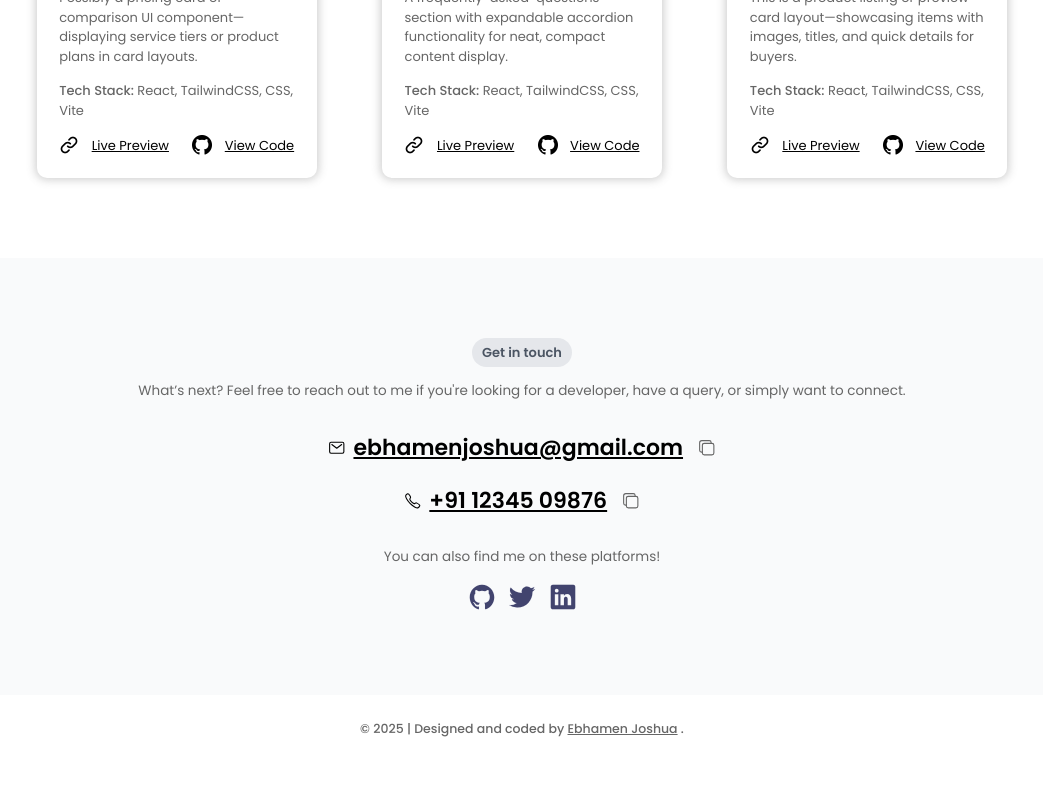
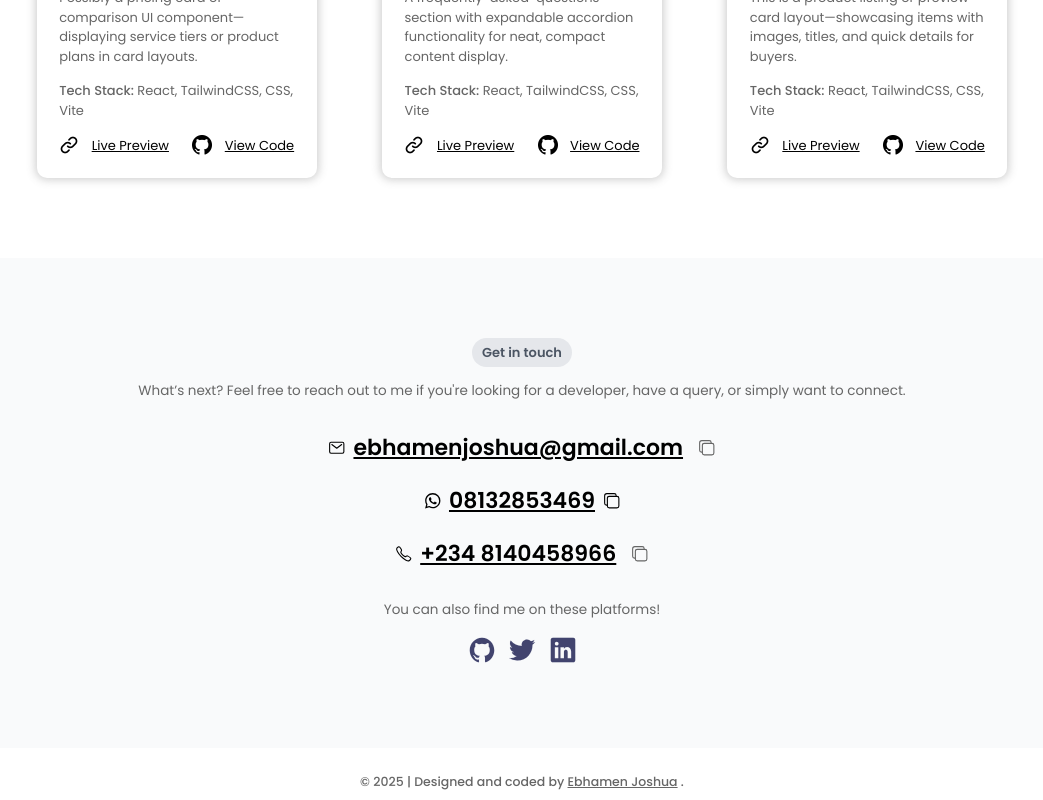
Before and after one commit to Isaacjosh23/Portfolio, a React (Vite) app: page / in a window 1280 px wide. Shown: the part 3684-4484 px from the top of the page, without its empty margins (118-1161 px from the left). Before the commit the page ends 4431 px from the top, so only its background shows below. Built offline with nearby package versions, Linux system fonts and the light colour scheme.

Commit message:
anime bug unresolved

```diff
--- a/src/components/hooks/useResponsiveAmount.jsx
+++ b/src/components/hooks/useResponsiveAmount.jsx
@@ -7,7 +7,7 @@ const useResponsiveAmount = () => {
 
   useEffect(() => {
     const handleResize = () => {
-      setAmount(window.innerWidth <= 425 ? 0.05 : 0.4);
+      setAmount(window.innerWidth <= 425 ? 0.05 : 0.2);
     };
     window.addEventListener("resize", handleResize);
     return () => window.removeEventListener("resize", handleResize);
--- a/src/components/molecules/GetInTouch.jsx
+++ b/src/components/molecules/GetInTouch.jsx
@@ -81,16 +81,31 @@ const GetInTouch = () => {
             ></ion-icon>
           </motion.div>
 
+          <motion.div variants={slideLeftVariant}>
+            <a
+              href="https://api.whatsapp.com/send?phone=2348132853469&text=Hi%20Joshua%2C%0A%0AMy%20name%20is%20"
+              target="_blank"
+              className="font-semibold flex text-black items-center gap-3 text-[1.4rem] md:text-[1.8rem] lg:text-[2.2rem] underline hover:no-underline"
+            >
+              <ion-icon name="logo-whatsapp" className="w-7 h-7"></ion-icon>
+              <span>08132853469</span>
+              <ion-icon
+                name="copy-outline"
+                className="w-7 h-7 cursor-pointer"
+              ></ion-icon>
+            </a>
+          </motion.div>
+
           <motion.div
             variants={slideLeftVariant}
             className="flex items-center gap-6"
           >
             <a
-              href="tel:+91 12345 09876"
+              href="tel:+234 8140458966"
               className="font-semibold flex text-black items-center gap-3 text-[1.4rem] md:text-[1.8rem] lg:text-[2.2rem] underline hover:no-underline"
             >
               <ion-icon name="call-outline" className="w-7 h-7"></ion-icon>
-              <span>+91 12345 09876</span>
+              <span>+234 8140458966</span>
             </a>
             <ion-icon
               name="copy-outline"
```
